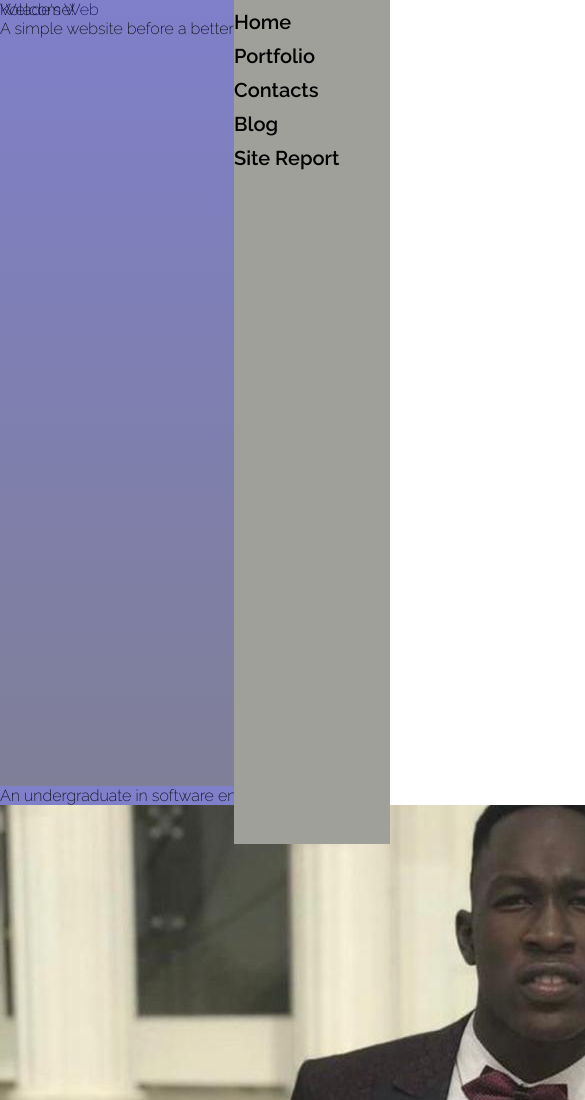
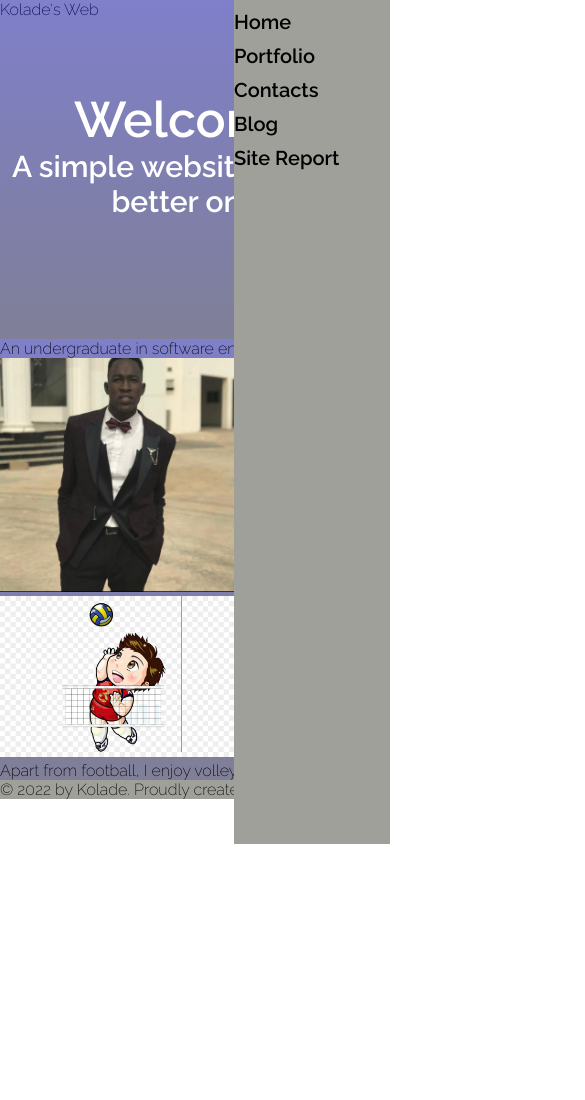
Before and after one commit to kolade082/KoladesWeb, a plain HTML site: page index.html in a window 390 px wide. Shown: the top 1100 px of the page, 585 px wide, since content can reach past the window. After the commit the page ends 844 px from the top, so only its background shows below. Drawn offline with Linux system fonts and the light colour scheme.

Commit message:
heading for mobile

```diff
--- a/mobile.css
+++ b/mobile.css
@@ -1,7 +1,7 @@
 body{
     display: grid;
     grid-template-columns: 100%;
-    grid-template-rows: 0 45%;
+    grid-template-rows: 0 50%;
     grid-template-areas:
     "header"
     "main"
@@ -26,3 +26,22 @@ nav ul li{
     list-style: none;
     padding-top: 10px;
 }
+.welcome{
+    font-size: 50px;
+    font-weight: bolder;
+    color: white;
+    text-align: center;
+    justify-content: center;
+    margin-top: 90px;
+}
+.motto{
+    font-size: 30px;
+    font-weight: bolder;
+    color: white;
+    text-align: center;
+
+}
+aside img{
+    width: 60%;
+    height: 50%;
+}
```
